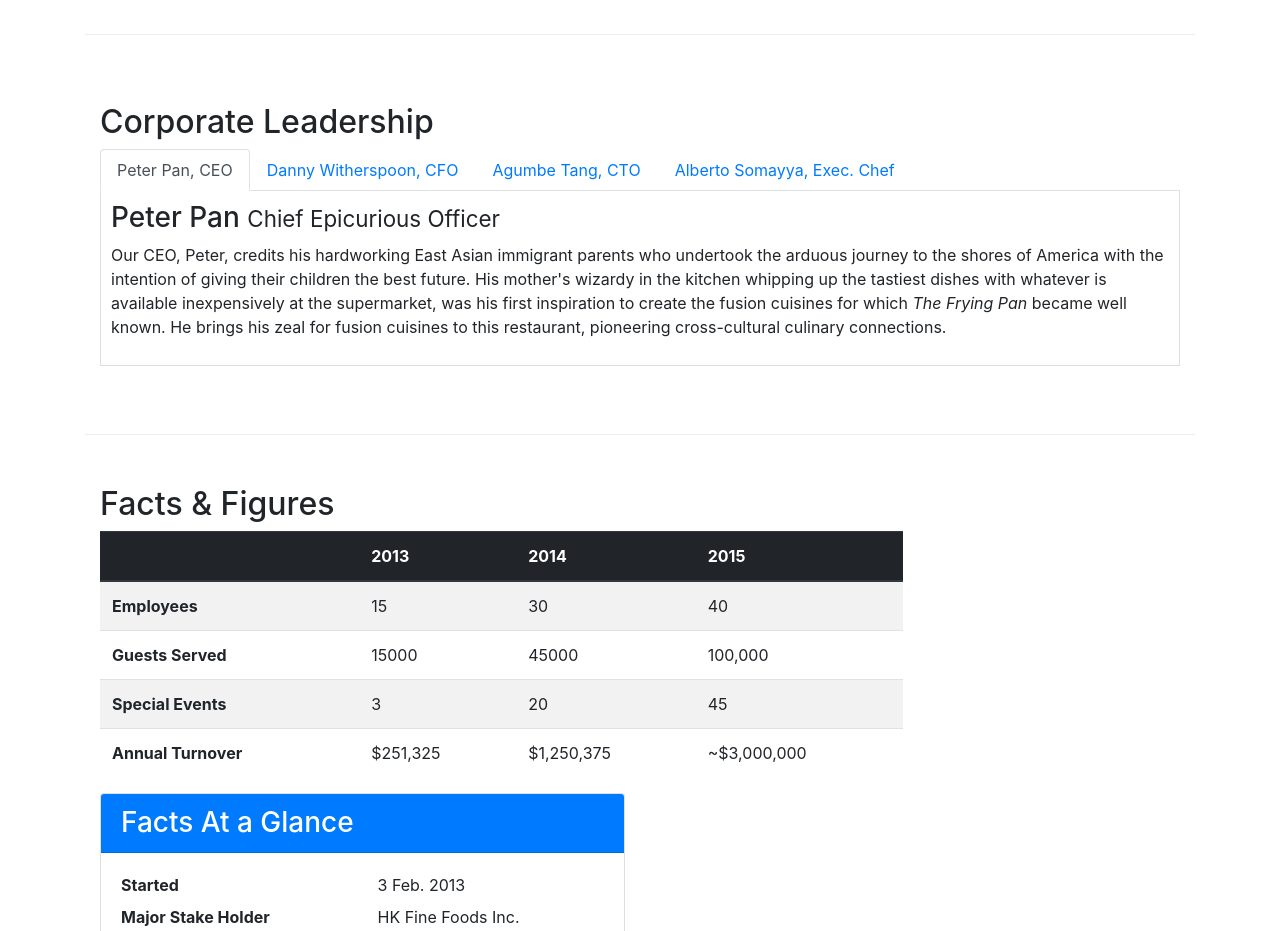
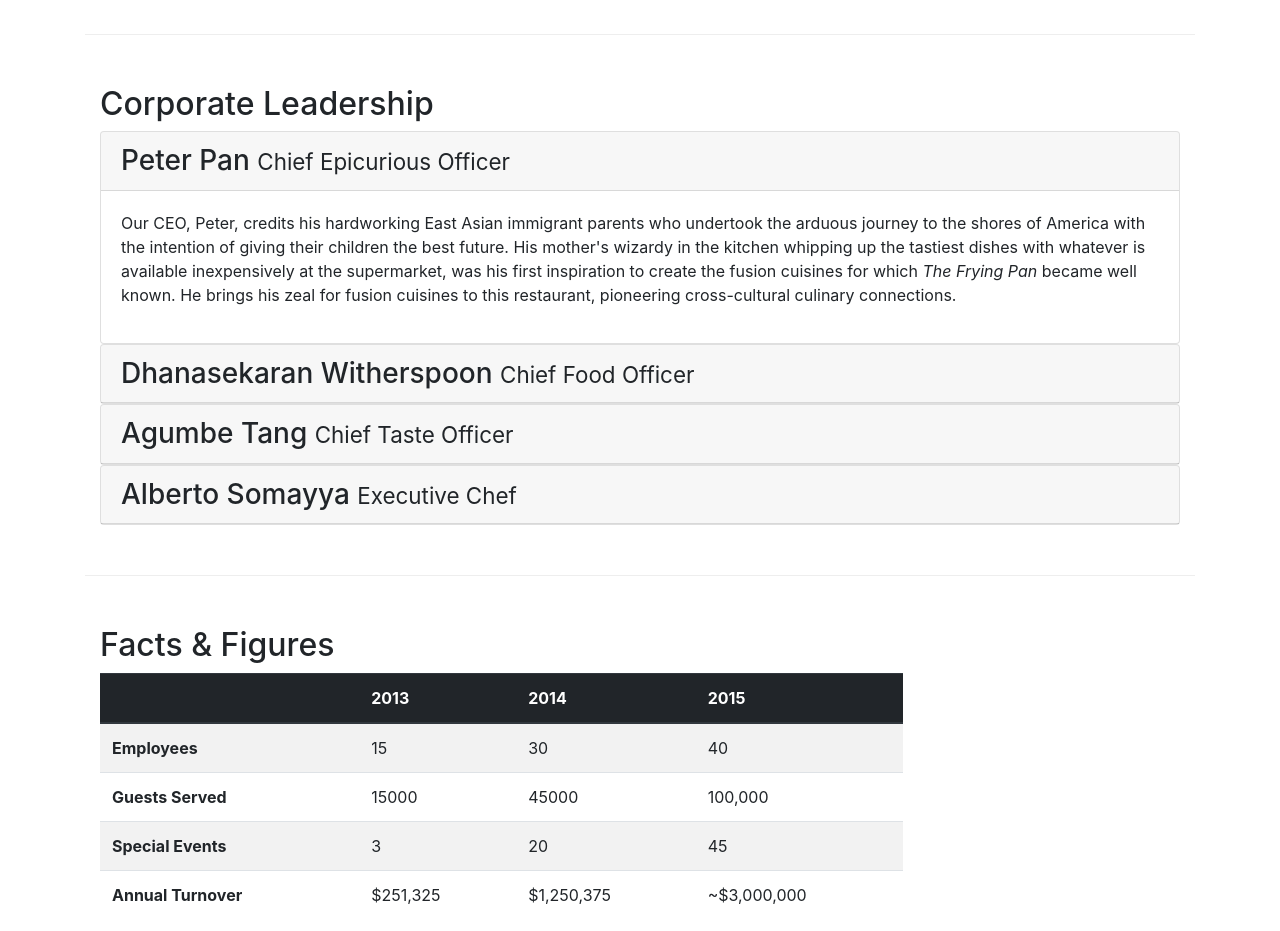
Before and after one commit to Abraham-Tilahun/coursera_frontend, a website: page aboutus.html in a window 1280 px wide. Shown: the part 780-1711 px from the top of the page. Drawn offline with nearby package versions, Linux system fonts and the light colour scheme.

Commit message:
accordion

```diff
--- a/aboutus.html
+++ b/aboutus.html
@@ -14,7 +14,6 @@
         <div class="container">
             <button class="navbar-toggler" type="button" data-toggle="collapse" data-target="#Navbar">
                 <span class="navbar-toggler-icon"></span>
-
             </button>
             <a class="navbar-brand mr-auto" href="./index.html"><img src="img/logo.png" height="30" width="41"></a>
             <div class="collapse navbar-collapse" id="Navbar">
@@ -23,7 +22,6 @@
                     <li class="nav-item"><a class="nav-link active" href="#"><span class="fa fa-info fa-lg"></span> About</a></li>
                     <li class="nav-item"><a class="nav-link" href="#"><span class="fa fa-list fa-lg"></span> Menu</a></li>
                     <li class="nav-item"><a class="nav-link" href="./contactus.html"><span class="fa fa-address-card fa-lg"></span> Contact</a></li>
-
                 </ul>
             </div>
         </div>
@@ -46,7 +44,6 @@
             <ol class="col-12 breadcrumb">
                 <li class="breadcrumb-item"><a href="./index.html">Home</a></li>
                 <li class="breadcrumb-item active">About</li>
-
             </ol>
             <div class="col-12">
                <h3>About Us</h3>
@@ -66,52 +63,63 @@
             <div class="col-12 ">
                 <h2>Corporate Leadership</h2>
                 <!--Tabs-->
-                <ul class="nav nav-tabs">
-                    <li class="nav-item">
-                      <a class="nav-link active" href="#peter"
-                        role="tab" data-toggle="tab">Peter Pan, CEO</a>
-                    </li>
-                    <li class="nav-item">
-                      <a class="nav-link" href="#danny" role="tab"
-                        data-toggle="tab">Danny Witherspoon, CFO</a>
-                    </li>
-                    <li class="nav-item">
-                      <a class="nav-link" href="#agumbe"role="tab"
-                        data-toggle="tab">Agumbe Tang, CTO</a>
-                    </li>
-                    <li class="nav-item">
-                      <a class="nav-link" href="#alberto" role="tab"
-                        data-toggle="tab">Alberto Somayya, Exec. Chef</a>
-                    </li>
-                </ul>
+
                 <!--tab content-->
-            <div class="tab-content">
-                <div role="tabpanel" class="tab-pane fade show active" id="peter">
-                    <h3 >Peter Pan <small>Chief Epicurious Officer</small></h3>
+        <div id="accordion">
+            <div class="card">
+                <div class="card-header" role="tab" id="peterhead">
+                 <h3 class="mb-0"><a data-toggle="collapse" data-target="#peter">Peter Pan <small>Chief Epicurious Officer</small></a></h3>
+                </div>
+                    <div role="tabpanel" class="collapse show" id="peter" data-target="#accordion">
+                        <div class=" card-body">
                             <div class="d-none d-sm-block">
                                 <p>Our CEO, Peter, credits his hardworking East Asian immigrant parents who undertook the arduous journey to the shores of America with the intention of giving their children the best future. His mother's wizardy in the kitchen whipping up the tastiest dishes with whatever is available inexpensively at the supermarket, was his first inspiration to create the fusion cuisines for which <em>The Frying Pan</em> became well known. He brings his zeal for fusion cuisines to this restaurant, pioneering cross-cultural culinary connections.</p>
                             </div>
                         </div>
-            <div role="tabpanel" class="tab-pane fade" id="danny">
-                <h3>Dhanasekaran Witherspoon <small>Chief Food Officer</small></h3>
-            <div class=" d-none d-sm-block">
-                <p>Our CFO, Danny, as he is affectionately referred to by his colleagues, comes from a long established family tradition in farming and produce. His experiences growing up on a farm in the Australian outback gave him great appreciation for varieties of food sources. As he puts it in his own words, <em>Everything that runs, wins, and everything that stays, pays!</em></p>
                    </div>
                </div>
-        <div role="tabpanel" class="tab-pane fade" id="agumbe">
-                <h3>Agumbe Tang <small>Chief Taste Officer</small></h3>
-            <div class="d-none d-sm-block">
-                <p>Blessed with the most discerning gustatory sense, Agumbe, our CTO, personally ensures that every dish that we serve meets his exacting tastes. Our chefs dread the tongue lashing that ensues if their dish does not meet his exacting standards. He lives by his motto, <em>You click only if you survive my lick.</em></p>
+        <div class="card">
+                <div class="card-header" role="tab" id="dannyhead">
+                <h3 class="mb-0">
+                <a class="collapsed" data-toggle="collapse" data-target="#danny">
+                    Dhanasekaran Witherspoon <small>Chief Food Officer</small>
+                 </a>
+                </h3>
+            </div>
+            <div class="collapse" id="danny" data-parent="#accordion">
+                <div class="card-body">
+                    <p class="d-none d-sm-block">Our CFO, Danny, as he is affectionately referred to by his colleagues, comes from a long established family tradition in farming and produce. His experiences growing up on a farm in the Australian outback gave him great appreciation for varieties of food sources. As he puts it in his own words, <em>Everything that runs, wins, and everything that stays, pays!</em></em></p>
                 </div>
             </div>
-        <div role="tabpanel" class="tab-pane fade" id="alberto">
-                <h3>Alberto Somayya <small>Executive Chef</small></h3>
-            <div class="d-none d-sm-block">
-                <p>Award winning three-star Michelin chef with wide International experience having worked closely with whos-who in the culinary world, he specializes in creating mouthwatering Indo-Italian fusion experiences. He says, <em>Put together the cuisines from the two craziest cultures, and you get a winning hit! Amma Mia!</em></p>
+        </div>
+        <div class="card">
+            <div class="card-header" role="tab" id="agumbehead">
+            <h3 class="mb-0">
+                <a class="collapsed" data-toggle="collapse" data-target="#agumbe">
+                Agumbe Tang <small>Chief Taste Officer</small>
+                </a>
+            </h3>
+        </div>
+        <div class="collapse" id="agumbe" data-parent="#accordion">
+            <div class="card-body">
+                <p class="d-none d-sm-block">Blessed with the most discerning gustatory sense, Agumbe, our CTO, personally ensures that every dish that we serve meets his exacting tastes. Our chefs dread the tongue lashing that ensues if their dish does not meet his exacting standards. He lives by his motto, <em>You click only if you survive my lick.</em></p>
             </div>
         </div>
-                <!--Tabs-->
-
+    </div>
+    <div class="card">
+        <div class="card-header" role="tab" id="albertohead">
+        <h3 class="mb-0">
+            <a class="collapsed" data-toggle="collapse" data-target="#alberto">
+            Alberto Somayya <small>Executive Chef</small>
+            </a>
+        </h3>
+    </div>
+    <div class="collapse" id="alberto" data-parent="#accordion">
+        <div class="card-body">
+            <p class="d-none d-sm-block">Award winning three-star Michelin chef with wide International experience having worked closely with whos-who in the culinary world, he specializes in creating mouthwatering Indo-Italian fusion experiences. He says, <em>Put together the cuisines from the two craziest cultures, and you get a winning hit! Amma Mia!</em></p>
+        </div>
+    </div>
+</div>
     </div>
     </div>
        </div>
```
Lines whose indentation alone changed are shown as unchanged.
